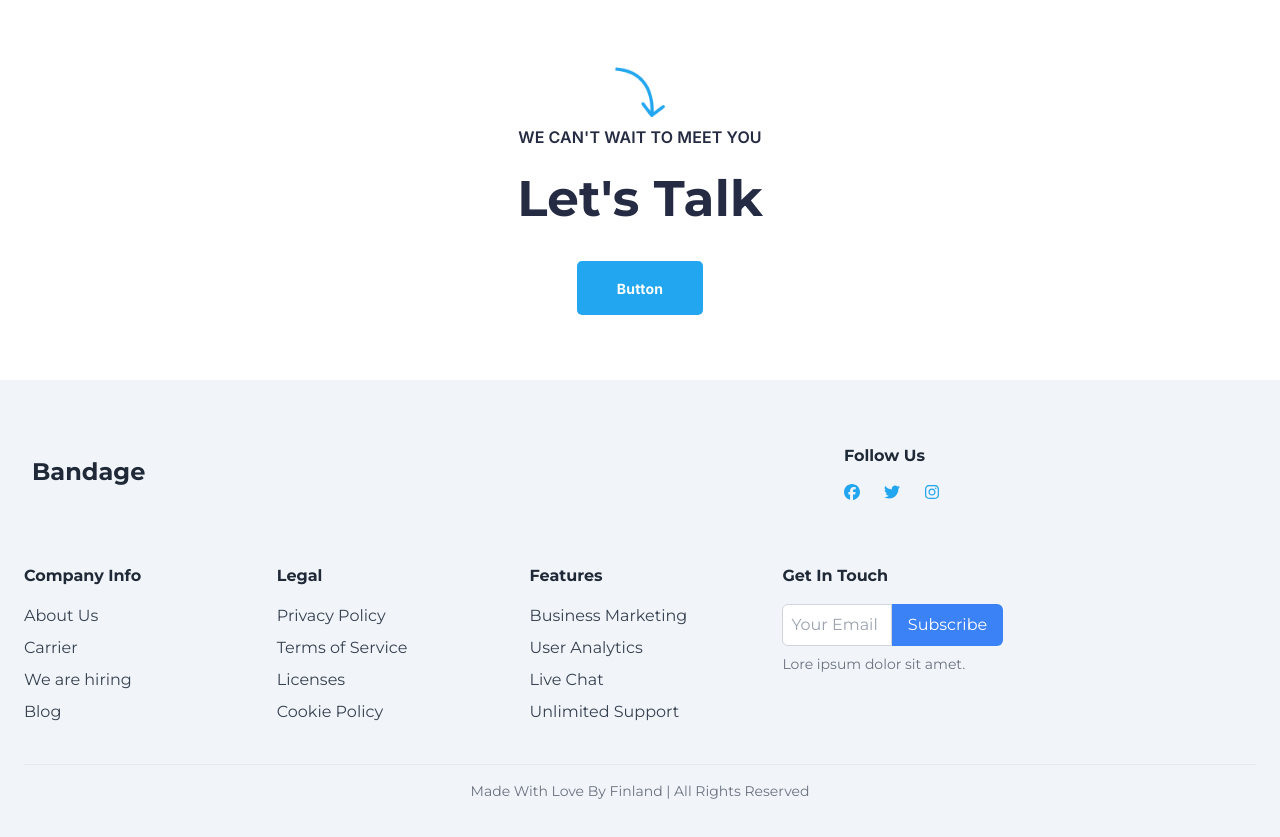
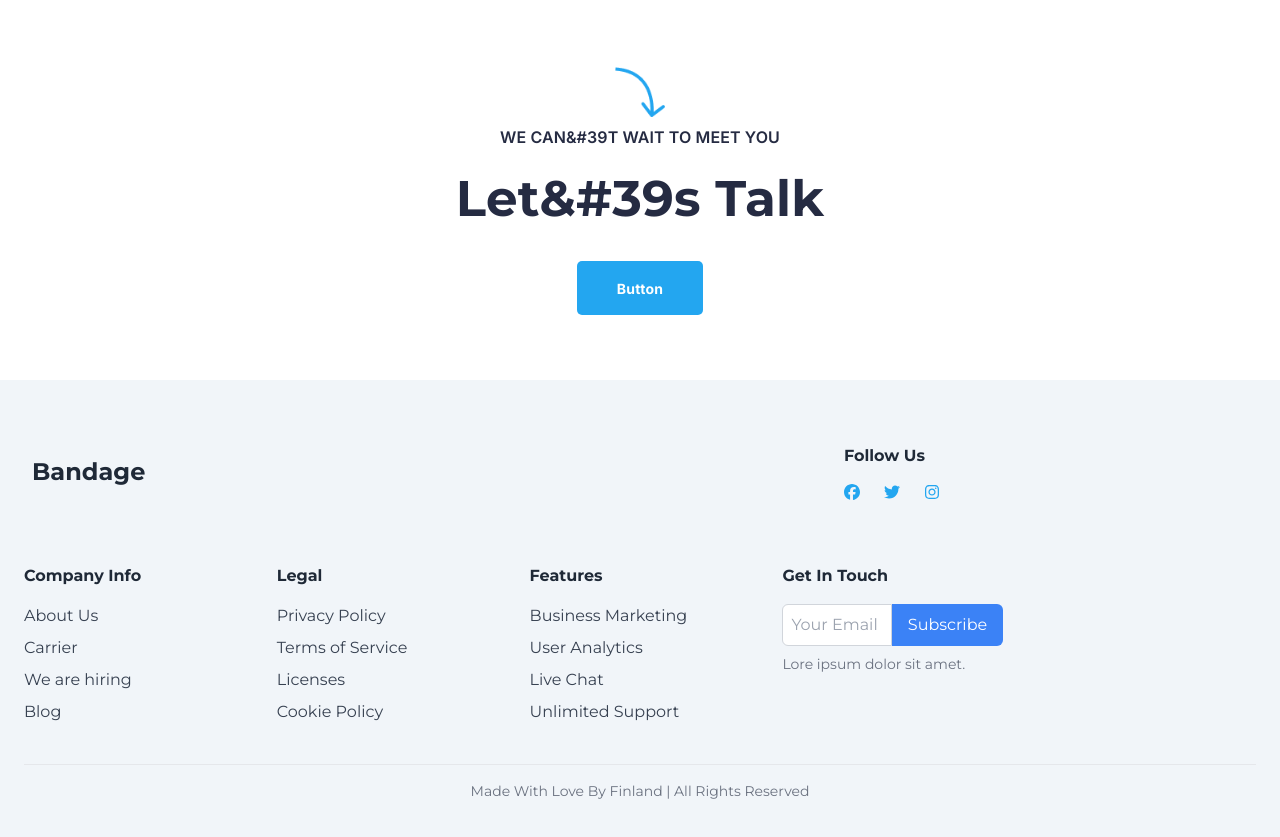
Before and after one commit to AafifaAfaq/Bandage-Ecommerce-Marketplace, a Next.js app: page /contact in a window 1280 px wide. Shown: the part 1600-2437 px from the top of the page. Built offline with nearby package versions, Linux system fonts and the light colour scheme.

Commit message:
Your commit message here

```diff
--- a/src/app/contact/page.tsx
+++ b/src/app/contact/page.tsx
@@ -1,3 +1,4 @@
+/* eslint-disable react/no-unescaped-entities */
 import Image from "next/image";
 import {Montserrat} from'@next/font/google';
 import { FaFacebook, FaTwitter, FaInstagram, FaLinkedin } from "react-icons/fa6";
@@ -115,10 +116,10 @@ export default function ContactUs() {
   <div className="text-center">
     <Image src={arrow} alt="Arrow" width={50} height={50} className="mx-auto mb-2" />
     <h5 className="font-semibold text-[16px] leading-[24px] tracking-[0.1px] text-[#252B42]">
-      WE CAN'T WAIT TO MEET YOU
+      WE CAN&#39T WAIT TO MEET YOU
     </h5>
     <h2 className="font-bold text-[50px] leading-[60px] tracking-[0.2px] text-[#252B42] font-montserrat py-5">
-      Let's Talk
+      Let&#39s Talk
     </h2>
   </div>
   {/* CTA Button */}
```
